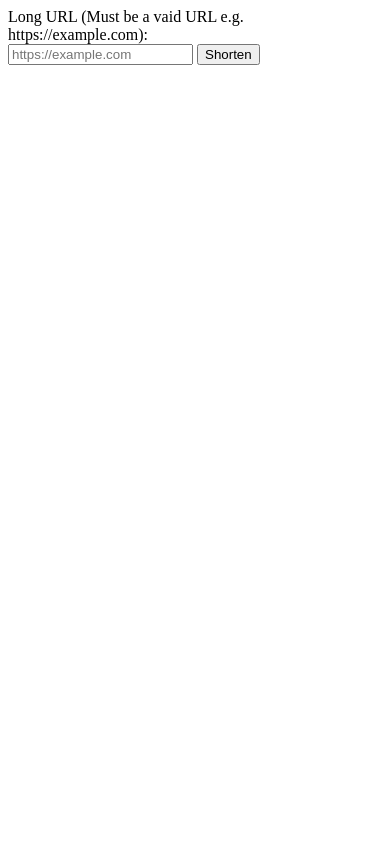
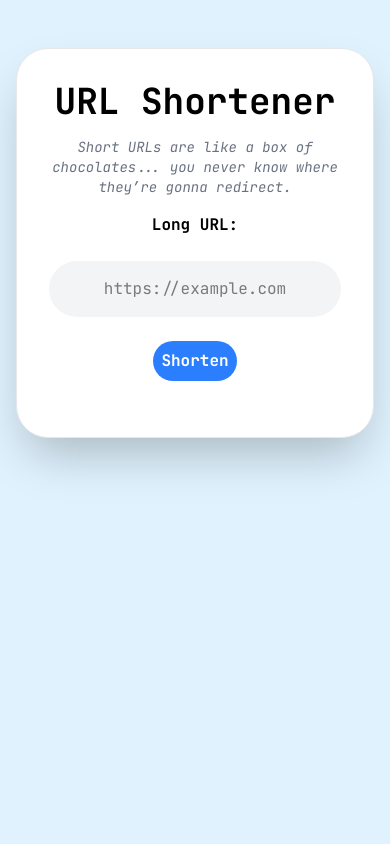
Before and after one commit to xavierchen0/urlshortener, a Flask app: page / in a window 390 px wide. Run offline with Flask 3, Linux system fonts and the light colour scheme.

Commit message:
feat: added a minimalist layout for the home page

```diff
--- a/templates/index.html
+++ b/templates/index.html
@@ -5,17 +5,50 @@
     <meta name="viewport" content="width=device-width, initial-scale=1.0">
     <title>URL Shortener</title>
     <script src="https://cdn.jsdelivr.net/npm/htmx.org@2.0.10/dist/htmx.min.js" integrity="sha384-H5SrcfygHmAuTDZphMHqBJLc3FhssKjG7w/CeCpFReSfwBWDTKpkzPP8c+cLsK+V" crossorigin="anonymous"></script>
+    <script src="https://cdn.jsdelivr.net/npm/@tailwindcss/browser@4"></script>
+    <link rel="preconnect" href="https://fonts.googleapis.com">
+    <link rel="preconnect" href="https://fonts.gstatic.com" crossorigin>
+    <link href="https://fonts.googleapis.com/css2?family=JetBrains+Mono:ital,wght@0,100..800;1,100..800&display=swap" rel="stylesheet">
+
+    <style>
+      body {
+        font-family: 'JetBrains Mono', monospace
+      }
+    </style>
 </head>
-<body>
+<body class="bg-sky-100 flex flex-col items-center justify-start min-h-screen py-12 px-4">
 
-    <form hx-post="/shorten" hx-target="#result" hx-swap="innerHTML">
-        <label for="url_input">Long URL (Must be a vaid URL e.g. https://example.com):</label>
-        <br>
-        <input type="url" id="url_input" name="long_url" placeholder="https://example.com" title="Must be a valid URL" required>
-        <button type="submit">Shorten</button>
+  <main class="bg-white p-8 rounded-4xl shadow-2xl border border-gray-200 w-full md:max-w-3xl">
+    <h1 class="text-4xl font-bold mb-4 text-center">
+    URL Shortener
+    </h1>
+
+    <p class="text-sm mb-4 text-gray-500 italic text-center">Short URLs are like a box of chocolates... you never know where they’re gonna redirect.</p>
+
+    <form
+      hx-post="/shorten"
+      hx-target="#result"
+      hx-swap="innerHTML"
+      class="flex flex-col gap-6 items-center"
+    >
+        <label for="url_input" class="font-bold">Long URL:</label>
+        <input
+          type="url"
+          id="url_input"
+          name="long_url"
+          placeholder="https://example.com"
+          title="Must be a valid URL"
+          required
+          class="text-center w-full bg-gray-100 rounded-4xl p-4"
+        >
+        <button
+          type="submit"
+          class="font-bold text-white bg-blue-500 p-2 rounded-4xl transition delay-100 duration-300 ease-in-out hover:-translate-y-1 hover:scale-110 hover:bg-indigo-500"
+        >Shorten</button>
     </form>
 
-    <div id="result"></div>
+    <div id="result" class="text-blue-500 text-center mt-6"></div>
+  </main>
 
 </body>
 </html>
```
